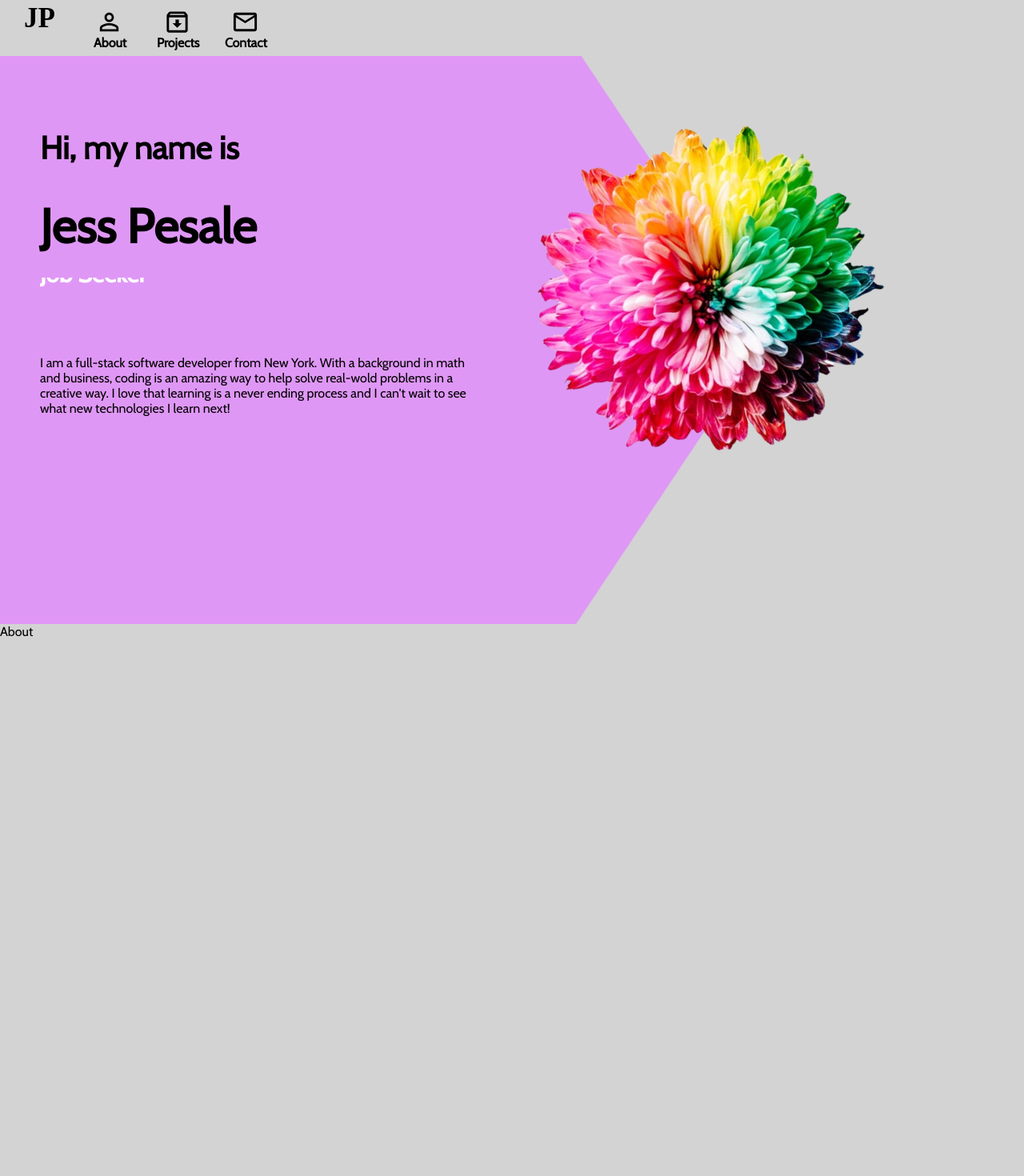
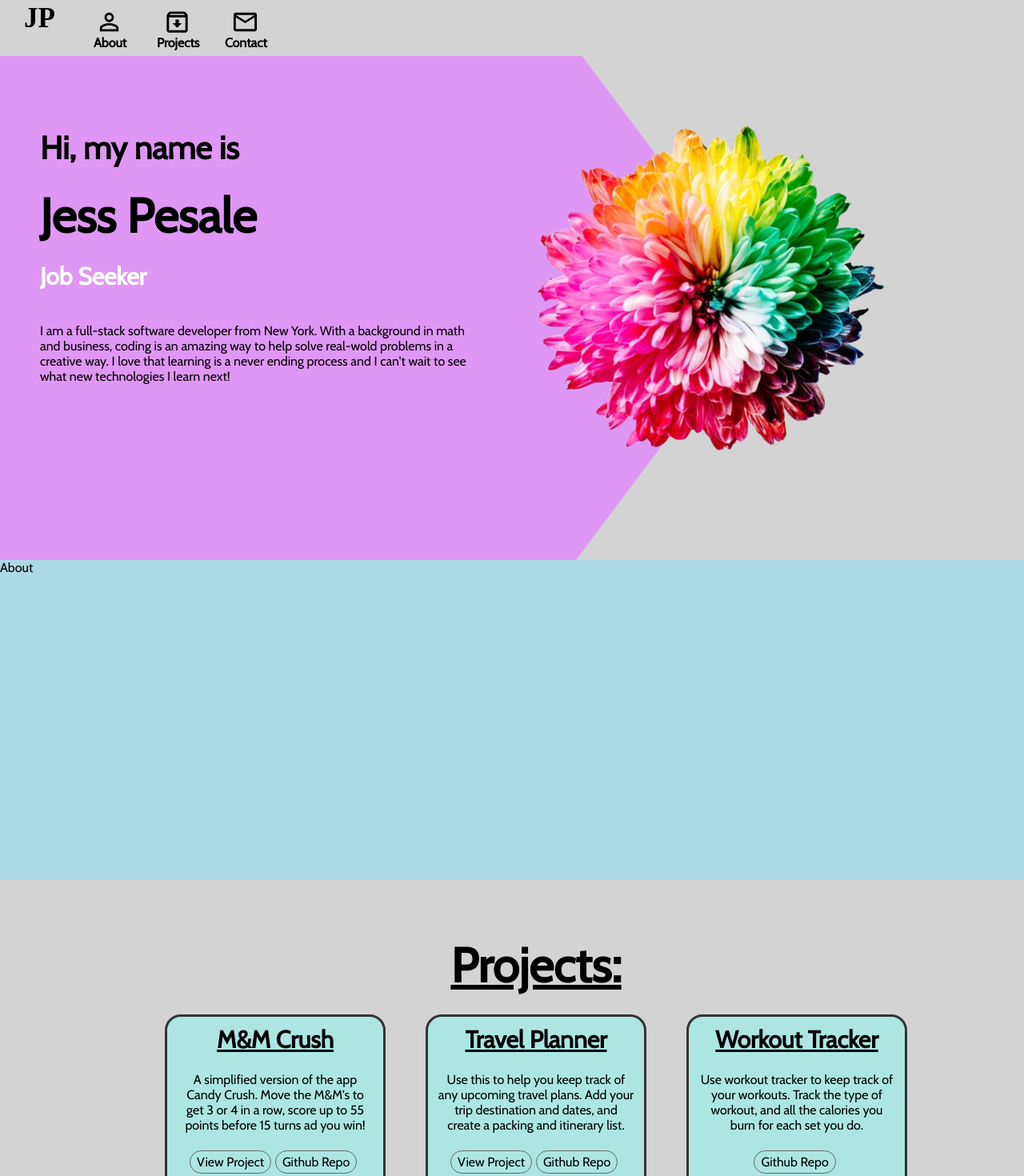
Before and after one commit to jesspesale/portfolio-site, a React (Create React App) app: page / in a window 1280 px wide. Shown: the top 1470 px of the page at 80% size. Built offline with nearby package versions, Linux system fonts and the light colour scheme.

Commit message:
fixed styling for moving words in intro to only show three with no extra space

```diff
--- a/src/App.css
+++ b/src/App.css
@@ -23,3 +23,8 @@
   scroll-snap-align: start;
   position: relative;
 }
+
+/* .about-section{
+  height: 50vh;
+
+} */
--- a/src/App.jsx
+++ b/src/App.jsx
@@ -11,7 +11,7 @@ function App() {
       <Navbar sticky="top" />
       <div className="sections-container">
         <Intro className="section" />
-        <About className="section" />
+        <About className="about-section" />
         <ProjectSection className="section" />
         <Contact className="section" />
       </div>
--- a/src/components/about/about.css
+++ b/src/components/about/about.css
@@ -1,3 +1,4 @@
-/* .about{
-
-} */
+.about{
+  background-color: lightblue;
+  height: 50vh;
+}
--- a/src/components/intro/intro.css
+++ b/src/components/intro/intro.css
@@ -1,7 +1,7 @@
 
 .intro{
     display: flex;
-    height: 90vh;
+    height: 80vh;
 }
 
 .i-left{
@@ -37,23 +37,23 @@
 
 .i-title-wrapper{
     height: 100%;
-    animation: move 10s ease-in-out infinite alternate;
+    animation: move 6s ease-in-out infinite alternate;
 }
 
 @keyframes move {
-    33%{
+    50%{
         transform: translateY(-50px);
     }
-    67%{
+    100%{
         transform: translateY(-100px);
     }
-    100%{
+    /* 100%{
         transform: translateY(-150px);
-    }
+    } */
 }
 
 .i-title-item{
-    /* height: 50px; */
+    height: 50px;
     font-size: 30px;
     font-weight: bold;
     color: white;
```
